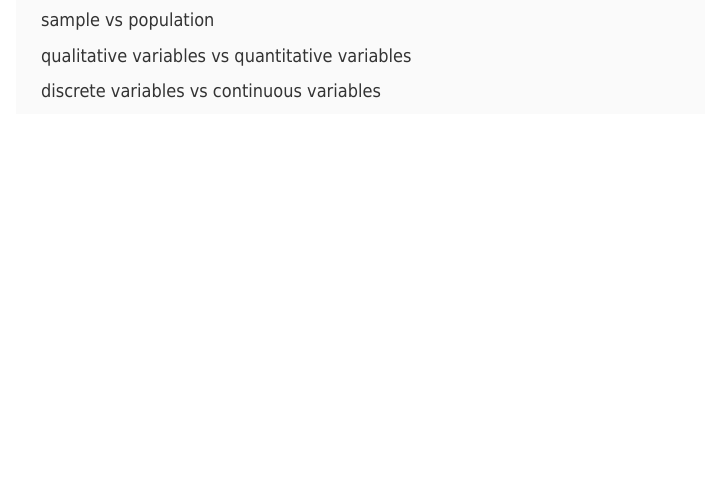
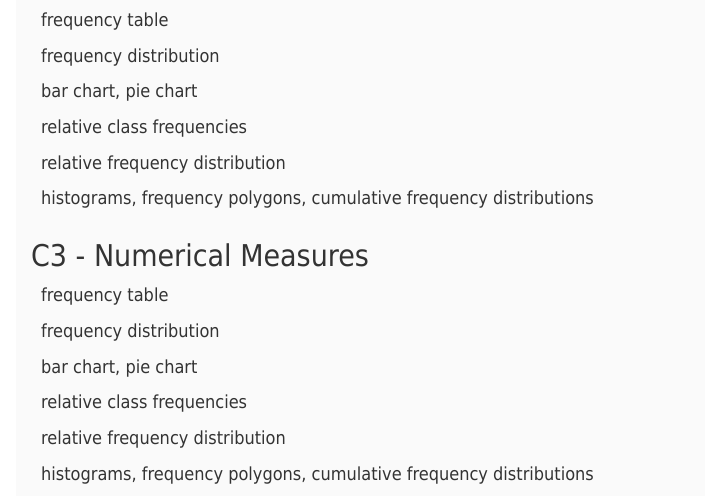
Before and after one commit to sorasorata/statistics, a plain HTML site: page index.html in a window 1280 px wide. Shown: the part 655-1151 px from the top of the page, without its empty margins (39-744 px from the left). Before the commit the page ends 800 px from the top, so only its background shows below. Drawn offline with nearby package versions, Linux system fonts and the light colour scheme.

Commit message:
Update index.html

```diff
--- a/index.html
+++ b/index.html
@@ -36,13 +36,24 @@
 	<p>sample vs population</p>
 	<p>qualitative variables vs quantitative variables</p>
 	<p>discrete variables vs continuous variables</p>
+	<p>nominal level, interval level, ordinal level, ratio level</p>
 
 	<h2 class = "padd">C2 - Describing Data</h2>
 	<p><b>Frequency Tables, Frequency Distributions, and Graphic Presentation</b></p>
-	<p>inferential statistics</p>
-	<p>sample vs population</p>
-	<p>qualitative variables vs quantitative variables</p>
-	<p>discrete variables vs continuous variables</p>
+	<p>frequency table</p>
+	<p>frequency distribution</p>
+	<p>bar chart, pie chart</p>
+	<p>relative class frequencies</p>
+	<p>relative frequency distribution</p>
+	<p>histograms, frequency polygons, cumulative frequency distributions</p>
+
+	<h2 class = "padd">C3 - Numerical Measures</h2>
+	<p>frequency table</p>
+	<p>frequency distribution</p>
+	<p>bar chart, pie chart</p>
+	<p>relative class frequencies</p>
+	<p>relative frequency distribution</p>
+	<p>histograms, frequency polygons, cumulative frequency distributions</p>
 </div>
 
 </body>
```
